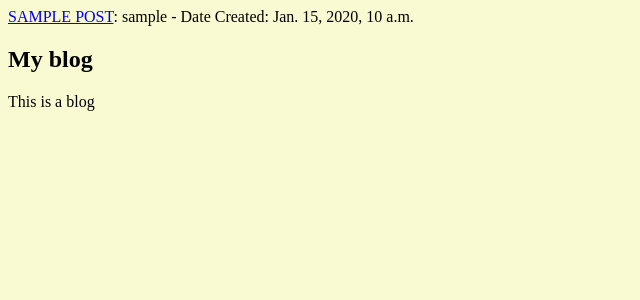
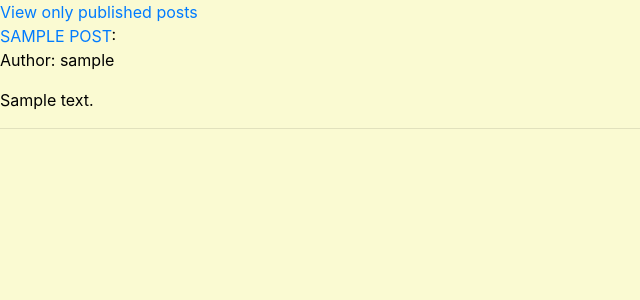
Before and after one commit to borko81/simple_django, a Django app: page /book/ in a window 1280 px wide. Shown: the top 300 px of the page, without its empty margins (0-640 px from the left). Run offline with Django 3.2, Linux system fonts and the light colour scheme; tables that the repository leaves empty hold one stand-in row (values such as "Sample post"); some libraries are stand-ins or nearby versions.

Commit message:
Add ListView and title thourgh get_context_date

```diff
--- a/myproject/bookblog/urls.py
+++ b/myproject/bookblog/urls.py
@@ -1,8 +1,9 @@
 from django.urls import path
-from . views import post_list, post_detail
+from . views import post_list, post_detail, ListViewPublish
 
 app_name = 'bookblog'
 urlpatterns = [
     path('', post_list, name='post_list'),
+    path('onlypublished/', ListViewPublish.as_view(), name='published_list'),
     path('detail/<int:year>/<int:month>/<int:day>/<slug:post>/', post_detail, name='post_detail'),
 ]
--- a/myproject/bookblog/views.py
+++ b/myproject/bookblog/views.py
@@ -1,4 +1,5 @@
 from django.shortcuts import render, get_object_or_404
+from django.views.generic import ListView
 from . models import Post
 
 
@@ -14,6 +15,19 @@ def post_list(request):
     )
 
 
+class ListViewPublish(ListView):
+    def get_context_data(self, **kwargs):
+        ctx = super().get_context_data(**kwargs)
+        ctx['title'] = 'My Title'
+        return ctx
+
+    queryset = Post.published.all()
+    context_object_name = 'posts'
+    paginate_by = 3
+    title = 'published'
+    template_name = 'bookblog/list.html'
+
+
 def post_detail(request, year, month, day, post):
     post = get_object_or_404(Post, slug=post,
                              publish__year=year, publish__month=month, publish__day=day)
--- a/myproject/templates/bookblog/base.html
+++ b/myproject/templates/bookblog/base.html
@@ -6,6 +6,7 @@
     <meta charset="UTF-8">
     <meta http-equiv="X-UA-Compatible" content="IE=edge">
     <meta name="viewport" content="width=device-width, initial-scale=1.0">
+    <link rel="stylesheet" href="https://stackpath.bootstrapcdn.com/bootstrap/4.3.1/css/bootstrap.min.css" integrity="sha384-ggOyR0iXCbMQv3Xipma34MD+dH/1fQ784/j6cY/iJTQUOhcWr7x9JvoRxT2MZw1T" crossorigin="anonymous">
     <link rel="stylesheet" href="{% static 'bookblog/main.css' %}">
     <title>{% block title %}{{ title }}{% endblock title %}</title>
 </head>
@@ -14,10 +15,6 @@
     {% block content %}
     Replace this text!
     {% endblock content %}
-    <div class="sidebar">
-        <h2>My blog</h2>
-        <p>This is a blog</p>
-    </div>
 </body>
 
 </html>
--- a/myproject/templates/bookblog/list.html
+++ b/myproject/templates/bookblog/list.html
@@ -1,9 +1,18 @@
 {% extends 'bookblog/base.html' %}
 
 {% block content %}
+    {% if 'onlypublished' in  request.path %}
+        <a href="{% url 'bookblog:post_list' %}">View all posts</a>
+    {% else %}
+        <a href="{% url 'bookblog:published_list' %}">View only published posts</a>
+    {% endif %}
+
     <ul>
         {% for post in posts %}
-            <li><a href="{{ post.get_absolute_url }}">{{ post.title|upper }}</a>: {{ post.author }} - Date Created: {{ post.created }}</li>
+            <li><a href="{{ post.get_absolute_url }}">{{ post.title|upper }}</a>:
+            <p>Author: {{ post.author }}</p>
+            {{ post.body|truncatewords:10|linebreaks }}</li>
+            <hr>
         {% endfor %}
     </ul>
 {% endblock content %}
```
Also changed, not shown: myproject/templates/bookblog/detail.html (+9 -15 lines).
